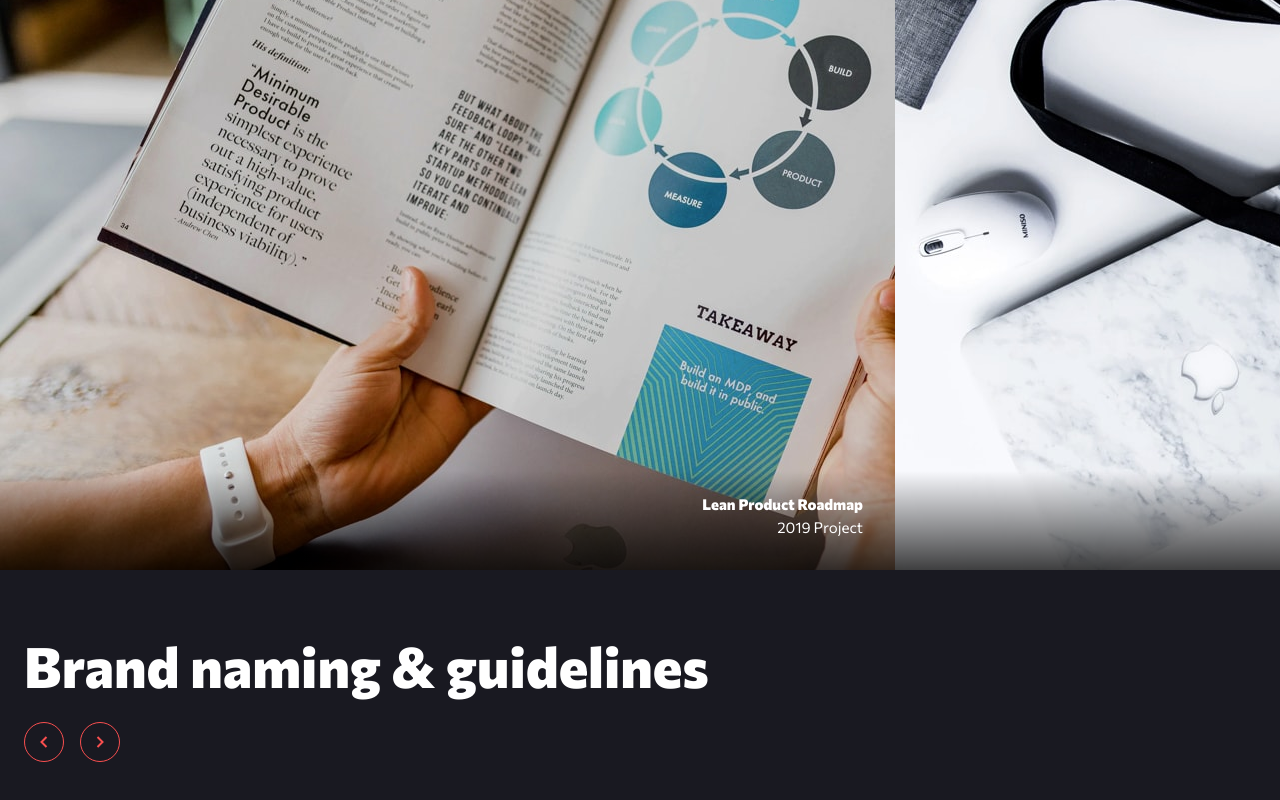
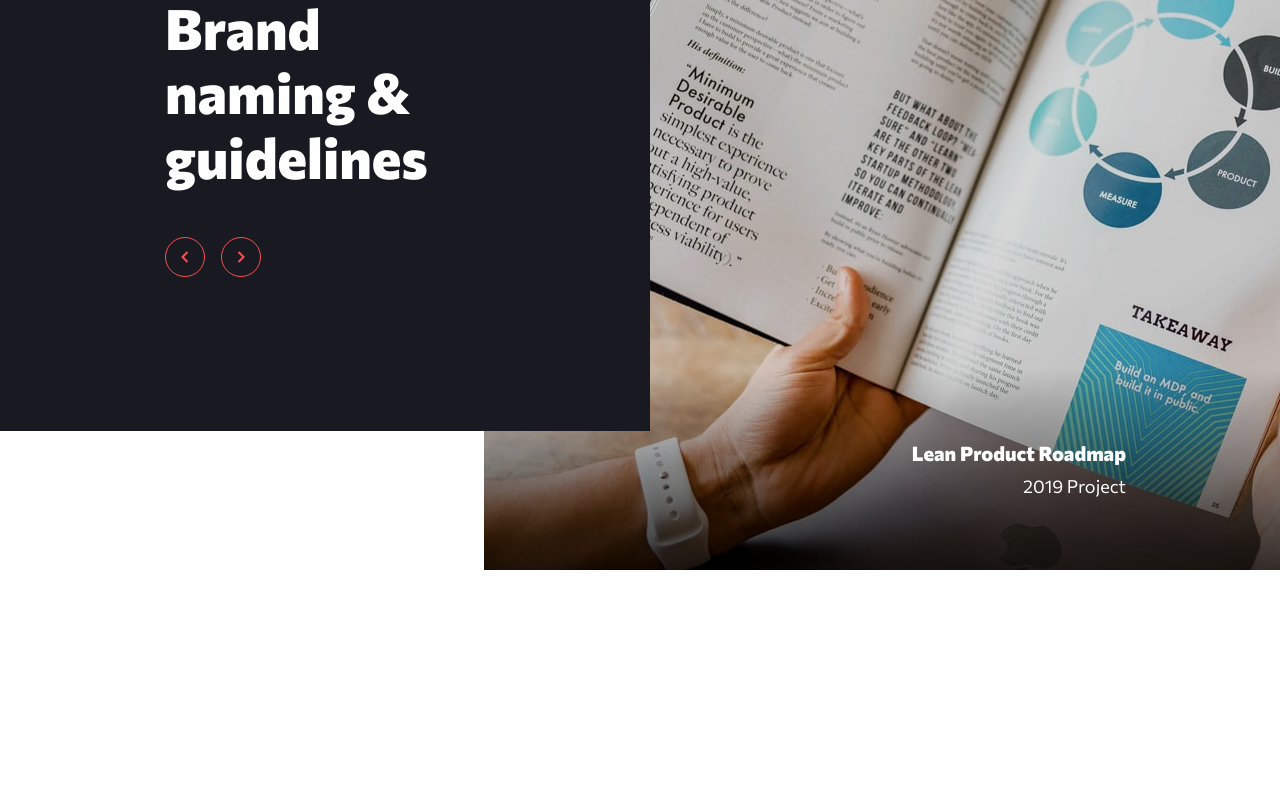
Before and after one commit to AristarhMD/creative-agency, a React (Vite) app: page / in a window 1280 px wide. Shown: the part 3030-3830 px from the top of the page. After the commit the page ends 3600 px from the top, so only its background shows below. Built offline with nearby package versions, Linux system fonts and the light colour scheme.

Commit message:
Styling Slider
Was added styling to slider so now it's responsive for mobile, tablet and desktop.

```diff
--- a/src/components/reusable/Slider.jsx
+++ b/src/components/reusable/Slider.jsx
@@ -35,7 +35,7 @@ export default function Slider({ activeSlide, nextSlide, prevSlide }) {
 
   return (
     <div
-      className="overflow-hidden"
+      className="overflow-hidden md:ml-auto md:w-[57.03%] xl:w-[62.15%]"
       onTouchStart={onTouchStart}
       onTouchMove={onTouchMove}
       onTouchEnd={onTouchEnd}
@@ -44,49 +44,52 @@ export default function Slider({ activeSlide, nextSlide, prevSlide }) {
         className="h-101 md:h-118 xl:h-182 w-full flex transition-all duration-300 ease-in-out"
         style={{ transform: `translateX(-${activeSlide * 100}%)` }}
       >
-        <div className="relative shrink-0">
+        <div className="relative w-full shrink-0">
           <picture>
             <source media="(min-width:1280px )" srcSet={deskSlide1} />
             <source media="(min-width:768px )" srcSet={tabSlide1} />
             <img
               src={mobSlide1}
               alt="Photo of the page from the book with Lean Product Readmap"
+              className="w-full h-full object-cover"
             />
           </picture>
-          <div className="absolute bottom-0 flex flex-col items-end gap-0.5 pr-8 pt-6 pb-7.5 w-full bg-gradient-2 text-neutral-0">
-            <p className="preset-8-xb">Lean Product Roadmap</p>
-            <span className="preset-8-r">2019 Project</span>
+          <div className="absolute bottom-0 flex flex-col items-end gap-0.5 pr-8 md:pr-10 pt-6 md:pt-11.25 pb-7.5 md:pb-10.5 xl:py-17 xl:pr-38.5 w-full bg-gradient-2 text-neutral-0">
+            <p className="preset-8-xb xl:preset-5">Lean Product Roadmap</p>
+            <span className="preset-8-r xl:preset-6-r">2019 Project</span>
           </div>
         </div>
         {/* Slide 2 */}
-        <div className="relative shrink-0">
+        <div className="relative w-full shrink-0">
           <picture>
             <source media="(min-width:1280px )" srcSet={deskSlide2} />
             <source media="(min-width:768px )" srcSet={tabSlide2} />
             <img
               src={mobSlide2}
               alt="Photo of the table with the iPhone, macbook and a bag with inscription of the New Majestic Hotel on it"
+              className="w-full h-full object-cover"
             />
           </picture>
-          <div className="absolute bottom-0 flex flex-col items-end gap-0.5 pr-8 pt-6 pb-7.5 w-full bg-gradient-2 text-neutral-0">
-            <p className="preset-8-xb">New Majestic Hotel</p>
-            <span className="preset-8-r">2018 Project</span>
+          <div className="absolute bottom-0 flex flex-col items-end gap-0.5 pr-8 md:pr-10 pt-6 md:pt-11.25 pb-7.5 md:pb-10.5 xl:py-17 xl:pr-38.5 w-full bg-gradient-2 text-neutral-0">
+            <p className="preset-8-xb xl:preset-5">New Majestic Hotel</p>
+            <span className="preset-8-r xl:preset-6-r">2018 Project</span>
           </div>
         </div>
 
         {/* Slide 3 */}
-        <div className="relative shrink-0">
+        <div className="relative w-full shrink-0">
           <picture>
             <source media="(min-width:1280px )" srcSet={deskSlide3} />
             <source media="(min-width:768px )" srcSet={tabSlide3} />
             <img
               src={mobSlide3}
               alt="Photo of the page with crypto statistic"
+              className="w-full h-full object-cover"
             />
           </picture>
-          <div className="absolute bottom-0 flex flex-col items-end gap-0.5 pr-8 pt-6 pb-7.5 w-full bg-gradient-2 text-neutral-0">
-            <p className="preset-8-xb">Crypto Dashboard</p>
-            <span className="preset-8-r">2016 Project</span>
+          <div className="absolute bottom-0 flex flex-col items-end gap-0.5 pr-8 md:pr-10 pt-6 md:pt-11.25 pb-7.5 md:pb-10.5 xl:py-17 xl:pr-38.5 w-full bg-gradient-2 text-neutral-0">
+            <p className="preset-8-xb xl:preset-5">Crypto Dashboard</p>
+            <span className="preset-8-r xl:preset-6-r">2016 Project</span>
           </div>
         </div>
       </div>
--- a/src/components/reusable/SliderSection.jsx
+++ b/src/components/reusable/SliderSection.jsx
@@ -14,14 +14,14 @@ export default function SliderSection() {
   };
 
   return (
-    <section>
+    <section className="md:flex">
       <Slider
         activeSlide={activeSlide}
         nextSlide={handleNextSlide}
         prevSlide={handlePrevSlide}
       />
 
-      <div className="bg-neutral-900 flex flex-col gap-6 items-start justify-center py-16 px-6">
+      <div className="bg-neutral-900 flex flex-col gap-6 md:gap-8 xl:gap-12 items-start justify-center py-16 px-6 md:py-25 md:pl-10 md:pr-17.5 xl:py-38.5 xl:pl-41.25 xl:pr-37.5 md:absolute md:w-[50.78%]">
         <h2 className="preset-4 xl:preset-2 text-neutral-0">
           Brand naming & guidelines
         </h2>
```
